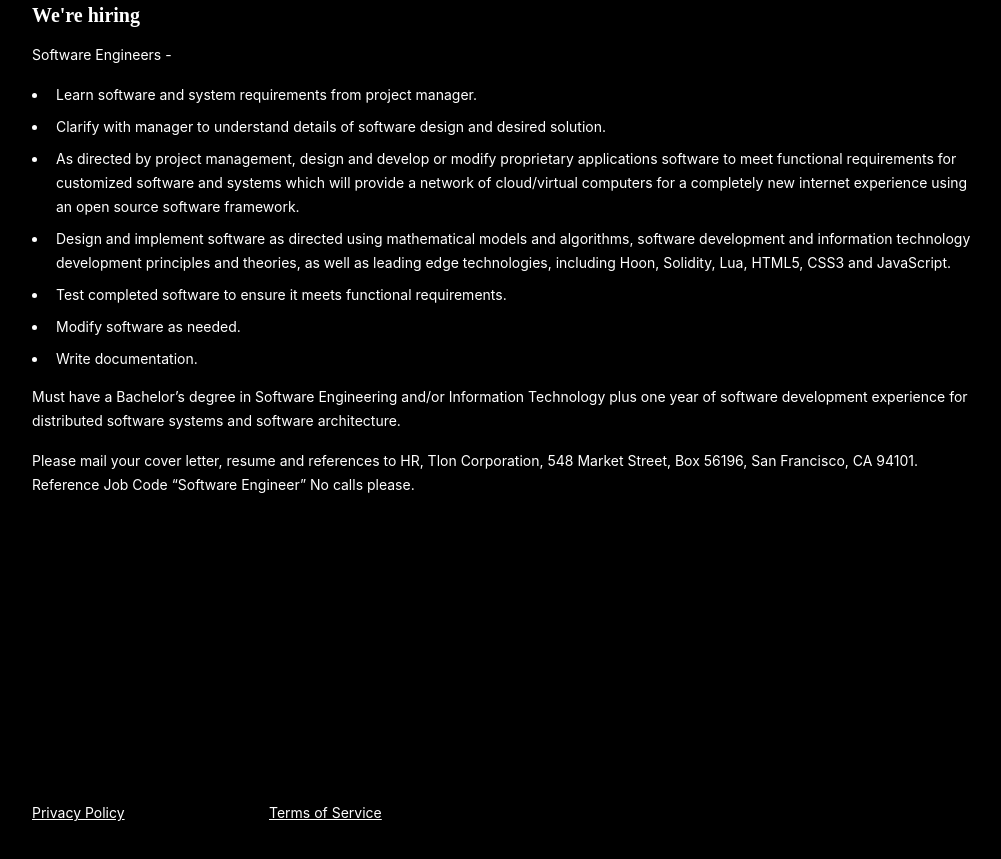
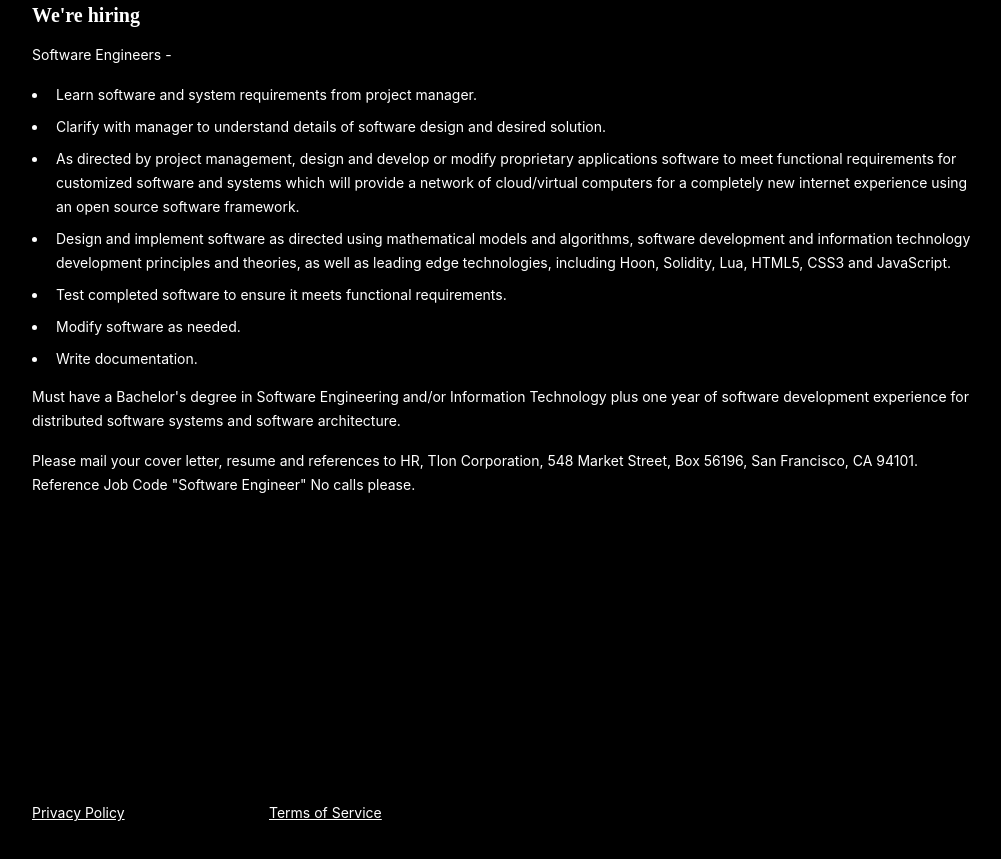
Before and after one commit to urbit/tlon.io, a plain HTML site: page dist/index.html in a window 1280 px wide. Shown: the part 2436-3295 px from the top of the page, without its empty margins (136-1137 px from the left). Drawn offline with Linux system fonts and the light colour scheme; a web font is replaced by a local one.

Commit message:
don't use curly quotes

```diff
--- a/dist/index.html
+++ b/dist/index.html
@@ -17,9 +17,9 @@
                 <li>Write documentation.</li>
               </ul>
 
-              <p>Must have a Bachelor’s degree in Software Engineering and/or Information Technology plus one year of software development experience for distributed software systems and software architecture.</p>
+              <p>Must have a Bachelor's degree in Software Engineering and/or Information Technology plus one year of software development experience for distributed software systems and software architecture.</p>
 
-              <p>Please mail your cover letter, resume and references to HR, Tlon Corporation, 548 Market Street, Box 56196, San Francisco, CA 94101. Reference Job Code “Software Engineer” No calls please.</p>
+              <p>Please mail your cover letter, resume and references to HR, Tlon Corporation, 548 Market Street, Box 56196, San Francisco, CA 94101. Reference Job Code "Software Engineer" No calls please.</p>
           </div></div>
 <!-- TAKING THIS OUT BECAUSE REDUNDANT NOW
 <div class="row mt-48"><div class="col-md-9"><h1 id="want-to-work-with-us--try-apply-tlon-io--">Want to work with us? Try <code>apply@tlon.io</code>. </h1></div></div>
```
